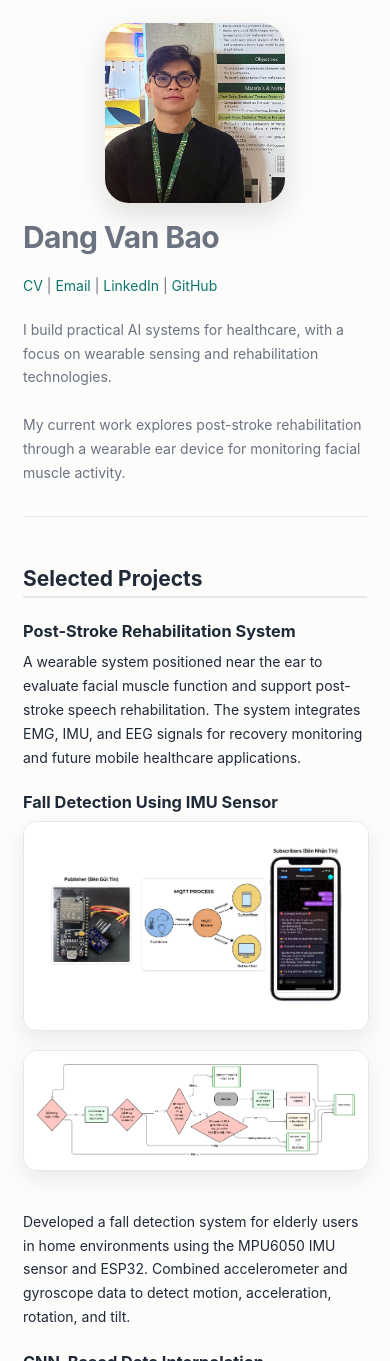
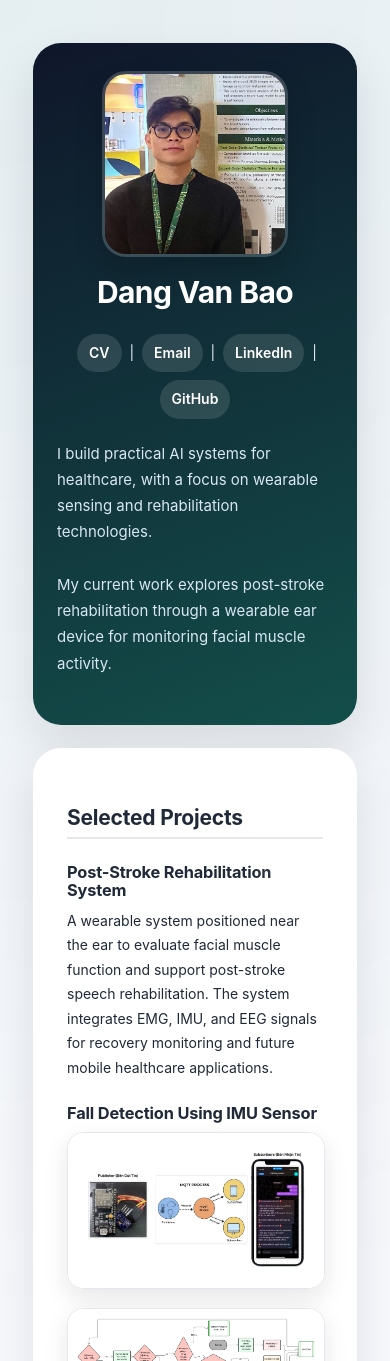
Before and after one commit to dvb22122001/baodang.github.io, a Jekyll site: the page built from index.md, in a window 390 px wide. Shown: the top 1361 px of the page. Built offline with Jekyll 4.4.1, drawn with Linux system fonts in a browser that asks for light colours; our own code applies the rules of GitHub Pages for plain Markdown files; grey boxes are pictures that could not be loaded.

Commit message:
Update style.scss

```diff
--- a/assets/css/style.scss
+++ b/assets/css/style.scss
@@ -4,92 +4,205 @@
 @import "jekyll-theme-minimal";
 
 :root {
-  --accent: #0f766e;
-  --accent-soft: #ecfeff;
+  --bg: #f7f8fc;
+  --sidebar-bg-1: #0f172a;
+  --sidebar-bg-2: #134e4a;
+  --sidebar-text: #e5eef7;
+  --main-bg: #ffffff;
   --text: #1f2937;
   --muted: #6b7280;
-  --card: #ffffff;
   --line: #e5e7eb;
+  --accent: #0f766e;
+  --accent-soft: rgba(255,255,255,0.12);
+  --shadow: 0 20px 45px rgba(15, 23, 42, 0.10);
+}
+
+html {
+  scroll-behavior: smooth;
 }
 
 body {
+  margin: 0;
+  background:
+    radial-gradient(circle at top left, rgba(15,118,110,0.08), transparent 28%),
+    radial-gradient(circle at bottom right, rgba(59,130,246,0.08), transparent 24%),
+    var(--bg);
   color: var(--text);
-  background: #fcfcfb;
   font-family: Inter, "Segoe UI", Arial, sans-serif;
-  line-height: 1.7;
+  line-height: 1.75;
+}
+
+.page-shell {
+  padding: 28px 18px;
 }
 
 .wrapper {
-  width: 1100px;
+  width: 1120px;
+  max-width: calc(100vw - 36px);
+  margin: 0 auto;
+  display: flex;
+  gap: 28px;
+  align-items: flex-start;
 }
 
-header {
-  width: 300px;
+.sidebar {
+  width: 320px;
+  position: sticky;
+  top: 28px;
+  padding: 28px 24px;
+  border-radius: 28px;
+  background:
+    linear-gradient(160deg, var(--sidebar-bg-1), var(--sidebar-bg-2));
+  color: var(--sidebar-text);
+  box-shadow: var(--shadow);
   text-align: center;
+  overflow: hidden;
 }
 
-section {
-  width: 720px;
+.sidebar::before {
+  content: "";
+  position: absolute;
+  inset: -40% auto auto -20%;
+  width: 220px;
+  height: 220px;
+  background: rgba(255,255,255,0.08);
+  border-radius: 50%;
+  filter: blur(10px);
+  animation: floatGlow 6s ease-in-out infinite;
 }
 
-header img {
+.sidebar::after {
+  content: "";
+  position: absolute;
+  right: -40px;
+  bottom: -40px;
+  width: 180px;
+  height: 180px;
+  background: rgba(255,255,255,0.06);
+  border-radius: 50%;
+  filter: blur(8px);
+}
+
+@keyframes floatGlow {
+  0%, 100% { transform: translateY(0px); }
+  50% { transform: translateY(12px); }
+}
+
+.sidebar img {
+  position: relative;
+  z-index: 1;
   width: 180px;
   height: 180px;
   object-fit: cover;
   border-radius: 24px;
   display: block;
   margin: 0 auto 18px;
-  box-shadow: 0 12px 30px rgba(0, 0, 0, 0.12);
+  border: 3px solid rgba(255,255,255,0.18);
+  box-shadow: 0 14px 28px rgba(0,0,0,0.18);
 }
 
-header h1 {
+.sidebar h1 {
+  position: relative;
+  z-index: 1;
+  margin-bottom: 14px;
+  color: #ffffff;
   font-size: 30px;
-  margin-bottom: 12px;
+  line-height: 1.15;
   letter-spacing: -0.02em;
 }
 
-header p {
-  text-align: left;
-  color: var(--muted);
+.site-description {
+  position: relative;
+  z-index: 1;
 }
 
-a {
-  color: var(--accent);
-  text-decoration: none;
+.site-description p {
+  color: var(--sidebar-text);
 }
 
-a:hover {
-  text-decoration: underline;
+.site-description p:first-child {
+  text-align: center;
+  margin-bottom: 18px;
 }
 
-h1, h2, h3 {
-  color: var(--text);
+.site-description p:first-child a {
+  display: inline-block;
+  margin: 4px 4px;
+  padding: 7px 12px;
+  border-radius: 999px;
+  background: var(--accent-soft);
+  color: #ffffff;
+  font-size: 14px;
+  font-weight: 600;
 }
 
-h2 {
-  margin-top: 30px;
-  padding-bottom: 6px;
+.site-description p:first-child a:hover {
+  text-decoration: none;
+  background: rgba(255,255,255,0.2);
+}
+
+.site-description p:not(:first-child) {
+  text-align: left;
+  color: #d8e7f3;
+  font-size: 15px;
+}
+
+.main-content {
+  width: 760px;
+  padding: 30px 34px;
+  border-radius: 28px;
+  background: var(--main-bg);
+  box-shadow: var(--shadow);
+}
+
+.main-content h1,
+.main-content h2,
+.main-content h3 {
+  color: var(--text);
+  letter-spacing: -0.01em;
+}
+
+.main-content h2 {
+  margin-top: 28px;
+  padding-bottom: 8px;
   border-bottom: 2px solid var(--line);
 }
 
-h3 {
+.main-content h3 {
   margin-top: 24px;
   margin-bottom: 10px;
 }
 
-p img {
-  border-radius: 14px;
+.main-content p,
+.main-content li {
+  color: var(--text);
+}
+
+.main-content a {
+  color: var(--accent);
+  text-decoration: none;
+  font-weight: 500;
+}
+
+.main-content a:hover {
+  text-decoration: underline;
+}
+
+.main-content img {
+  border-radius: 16px;
   border: 1px solid var(--line);
-  box-shadow: 0 8px 20px rgba(15, 23, 42, 0.08);
-  margin-bottom: 8px;
+  box-shadow: 0 10px 24px rgba(15, 23, 42, 0.10);
+  margin-bottom: 10px;
 }
 
 .site-footer {
-  margin-top: 40px;
-  padding-top: 20px;
+  margin-top: 42px;
+  padding-top: 18px;
   border-top: 1px solid var(--line);
   color: var(--muted);
   font-size: 14px;
+  text-align: center;
+  clear: both;
 }
 
 .project-links {
@@ -103,7 +216,7 @@ p img {
   margin-bottom: 8px;
   padding: 6px 12px;
   border-radius: 999px;
-  background: var(--accent-soft);
+  background: #ecfeff;
   color: var(--accent);
   font-weight: 600;
   font-size: 14px;
@@ -111,24 +224,26 @@ p img {
 
 .project-links a:hover {
   text-decoration: none;
-  opacity: 0.9;
+  opacity: 0.92;
 }
 
 @media screen and (max-width: 960px) {
   .wrapper {
     width: auto;
+    display: block;
   }
 
-  header, section {
+  .sidebar,
+  .main-content {
     width: auto;
-    float: none;
   }
 
-  header {
-    margin-bottom: 32px;
+  .sidebar {
+    position: static;
+    margin-bottom: 22px;
   }
 
-  p img {
+  .main-content img {
     width: 100% !important;
     margin-bottom: 12px;
   }
```
